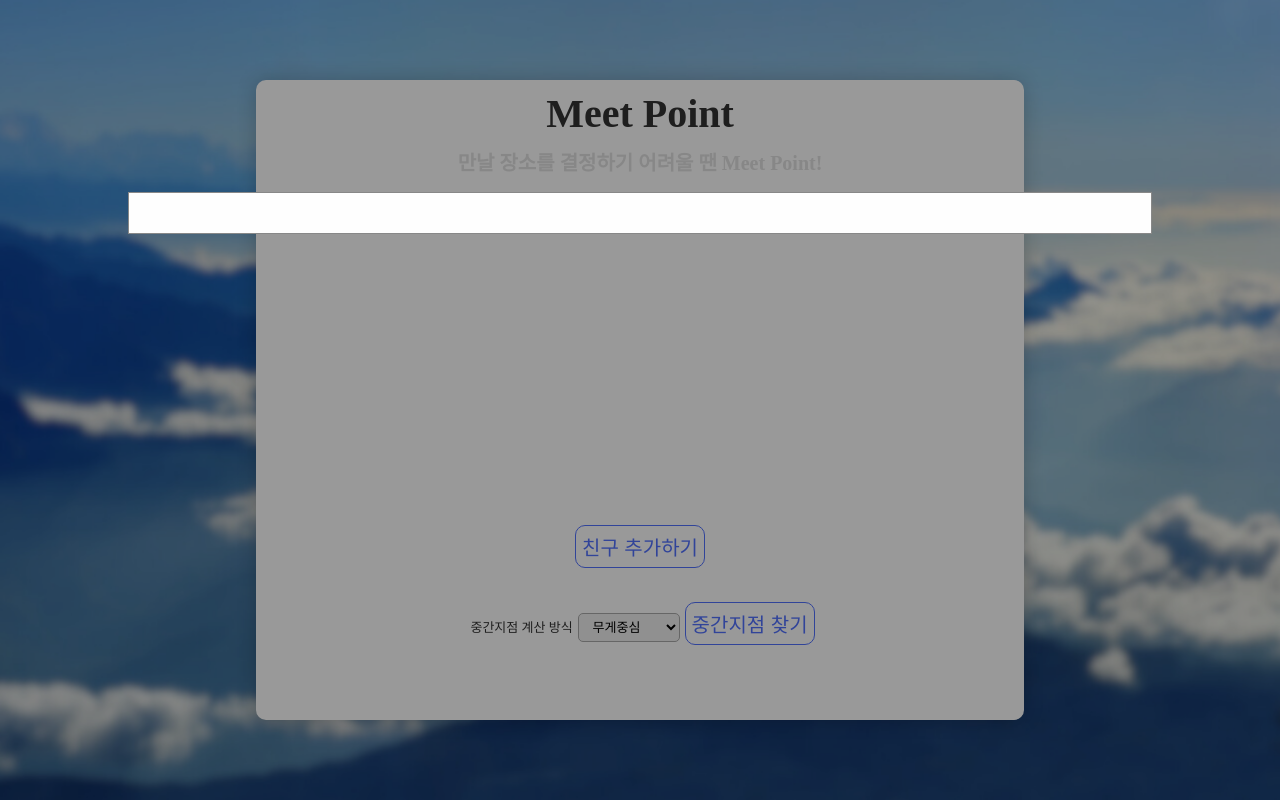
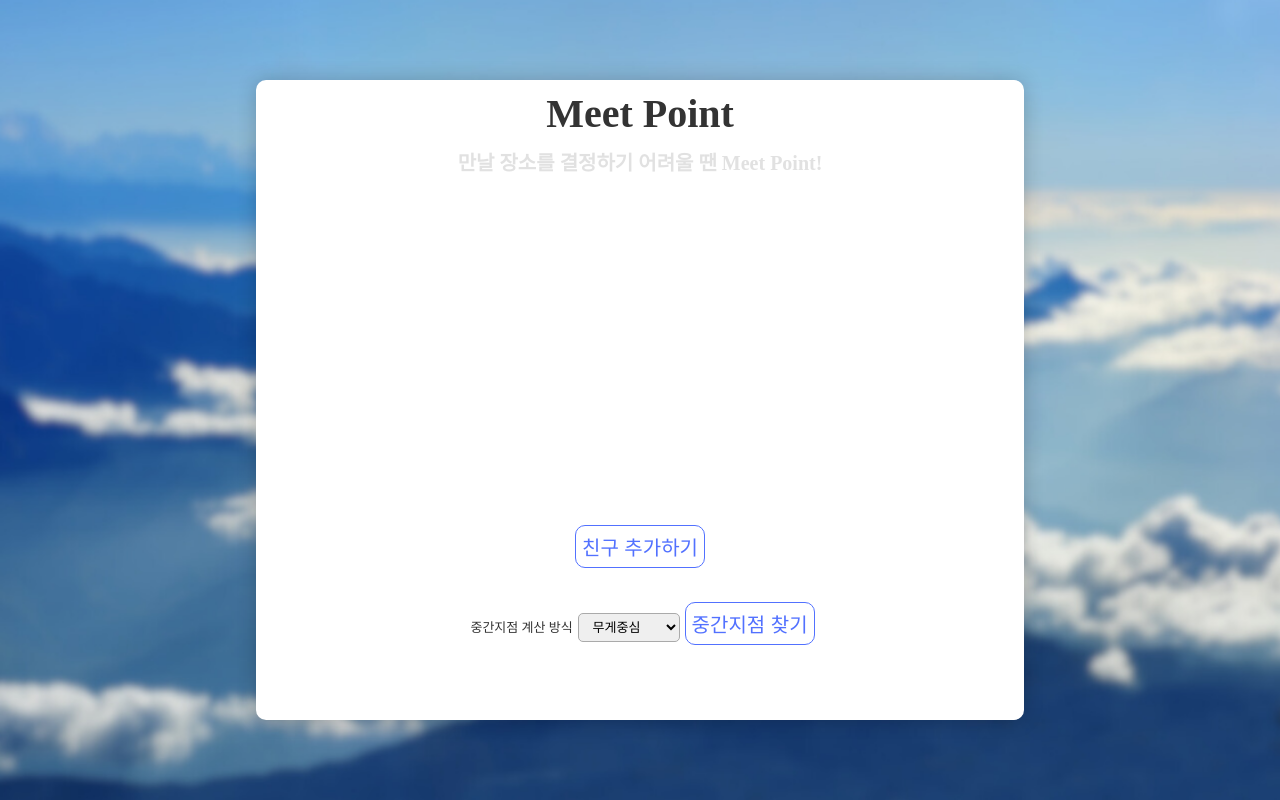
Before and after one commit to kjy0124/MeetPoint, a Vue app: page /InputPage in a window 1280 px wide. Shown: the top 800 px of the page. Built offline with nearby package versions, Linux system fonts and the light colour scheme.

Commit message:
240331 권지용 첫페이지 모달 추가

```diff
--- a/src/components/InputPage.vue
+++ b/src/components/InputPage.vue
@@ -10,7 +10,8 @@
                 <div class="warper-mid">
                     <div class="warper-mid-top">
                         <ul>
-                            <li v-for="(friend, index) in friendList" :key="index" :class="{ 'with-border': index !== friendList.length }">
+                            <li v-for="(friend, index) in friendList" :key="index"
+                                :class="{ 'with-border': index !== friendList.length }">
                                 <div class="element-left">{{ friend.name + index }}</div>
                                 <div class="element-mid">{{ friend.address }}</div>
                                 <button class="element-right delete" @click="removeFriend(index)"></button>
@@ -18,7 +19,7 @@
                         </ul>
                     </div>
                     <div class="warper-mid-btm">
-                        <button class="add-button" @click="addFriend()">친구 추가하기</button>
+                        <button class="add-button" @click="openModal()">친구 추가하기</button>
                     </div>
 
                 </div>
@@ -36,10 +37,18 @@
             </div>
         </div>
     </div>
-    <!--모달 창-->
-    <div class="modal-warper">
+    <!-- 모달 창-->
+    <div class="modal-warper" v-if="modalOpen">
         <div class="modal-content">
-
+            <div>
+                <img src="@/assets/caret-modal-fill.svg" @click="closeModal()" />
+                <input class="input-name" placeholder="이름을 입력하세요!" type="text" v-model="name" />
+                <img src="@/assets/mylocation.svg" alt="현재 위치" />
+            </div>
+            <div>
+                <input class="input-location" placeholder="어디에서 출발하나요?" type="text" v-model="location" />
+                <img class="search-img" src="../assets/돋보기.png"/>
+            </div>
         </div>
     </div>
 </template>
@@ -47,13 +56,19 @@
 export default {
     data() {
         return {
-            friendList: [] // 친구 목록을 관리할 배열
+            friendList: [], // 친구 목록을 관리할 배열
+            modalOpen: false,
         };
     },
     methods: {
-        addFriend() {
-            this.friendList.push({ name: '새로운 친구', address: '새로운 주소' });
+        openModal() {
+            this.modalOpen = true;
         },
+
+        closeModal() {
+            this.modalOpen = false;
+        },
+
         removeFriend(index) {
             this.friendList.splice(index, 1);
         }
--- a/src/css/component.css
+++ b/src/css/component.css
@@ -23,13 +23,13 @@
     box-shadow: 0px 0px 20px rgb(0, 0, 0, .2);
 }
 
-.warper-top{
+.warper-top {
     width: 100%;
     height: 20%;
     padding-top: 10px;
 }
 
-.warper-mid{
+.warper-mid {
     width: 85%;
     height: 60%;
     display: flex;
@@ -38,7 +38,7 @@
     align-items: center;
 }
 
-.warper-btm{
+.warper-btm {
     width: 100%;
     height: 20%;
 }
@@ -51,12 +51,13 @@
 .warper-top h3 {
     font-size: 2em;
     color: #dcdcdcdc;
+
     @media screen and (max-width: 1000px) {
         display: none;
     }
 }
 
-.warper-mid-top{
+.warper-mid-top {
     width: 100%;
     height: 80%;
     font-size: 2rem;
@@ -65,24 +66,27 @@
 
 .with-border {
     display: flex;
-    border-bottom: 1px solid #dcdcdc; /* 선의 스타일은 필요에 따라 조정 가능합니다. */
+    border-bottom: 1px solid #dcdcdc;
+    /* 선의 스타일은 필요에 따라 조정 가능합니다. */
 }
 
-.warper-mid-top li{
+.warper-mid-top li {
     width: 100%;
 }
 
-.element-left{
-    width: 33%;
-}
-.element-mid{
-    width: 33%;
-}
-.element-right{
+.element-left {
     width: 33%;
 }
 
-.warper-mid-btm{
+.element-mid {
+    width: 33%;
+}
+
+.element-right {
+    width: 33%;
+}
+
+.warper-mid-btm {
     width: 100%;
     height: 20%;
 }
@@ -131,35 +135,31 @@
 }
 
 .modal-warper {
-    position: fixed; /* 화면에 고정 */
-    z-index: 30; /* 다른 요소 위에 표시 */
-    left: 0;
-    top: 0;
     width: 100%;
     height: 100%;
-    overflow: auto; /* 스크롤 가능하도록 설정 */
-    background-color: rgb(0,0,0); /* 배경색 */
-    background-color: rgba(0,0,0,0.4); /* 투명도 설정 */
+    background-color: rgba(0, 0, 0, 0.4);
+    display: flex;
+    justify-content: center;
+    align-items: center;
+    position: absolute;
+    top: 0;
+    left: 0;
+    z-index: 30;
 }
 
 .modal-content {
     background-color: #fefefe;
-    margin: 15% auto; /* 화면 중앙에 표시 */
-    padding: 20px;
-    border: 1px solid #888;
-    width: 80%;
+    border-radius: 10px;
+    width: 30%;
+    height: 10%;
+    padding: 1%;
 }
 
-.close {
-    color: #aaa;
-    float: right;
-    font-size: 28px;
-    font-weight: bold;
+.input-name{
+    border: 1px solid #5271ff;
 }
 
-.close:hover,
-.close:focus {
-    color: black;
-    text-decoration: none;
-    cursor: pointer;
+.search-img{
+    width: 2.5em;
+    height: 2.5em;
 }
```
Also changed, not shown: src/assets/caret-modal-fill.svg, src/assets/mylocation.svg.
